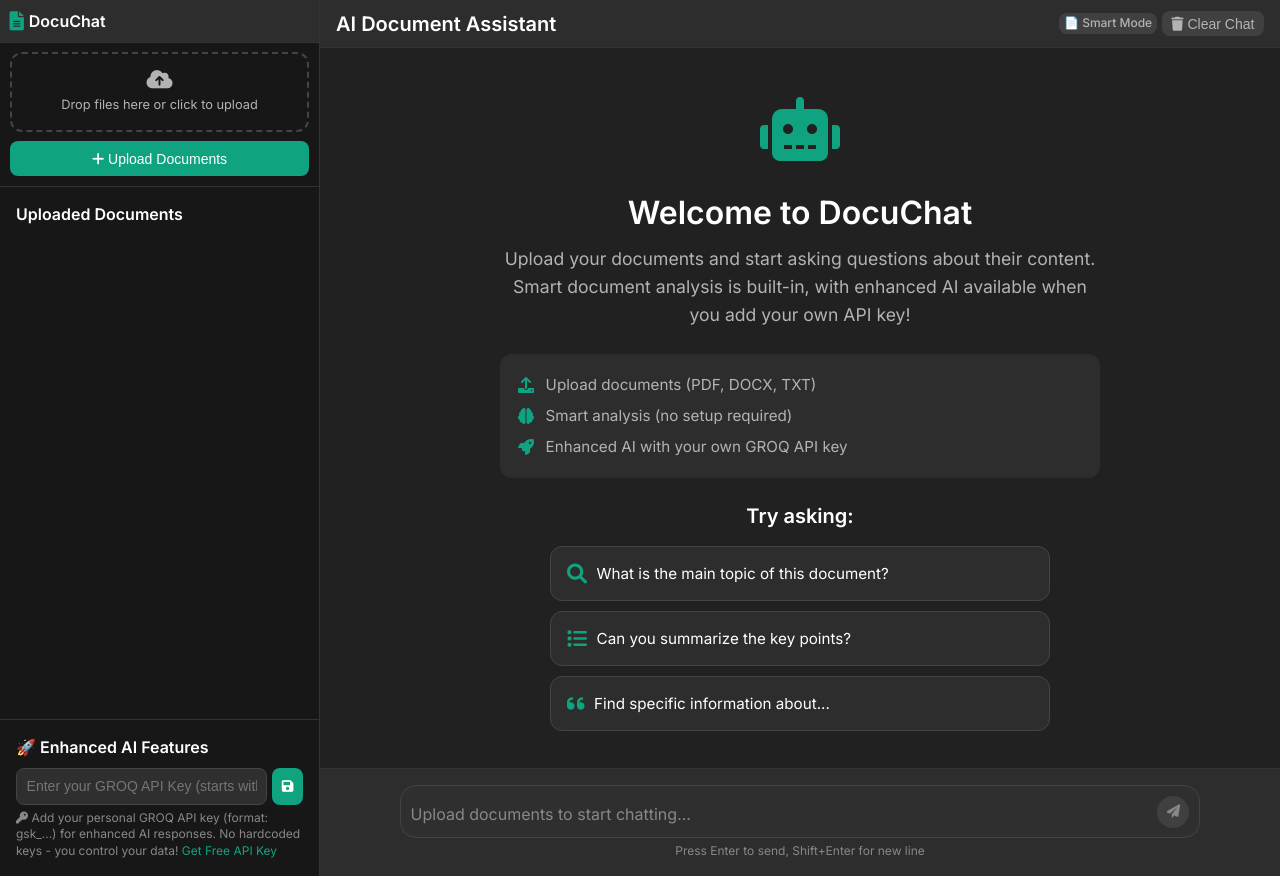
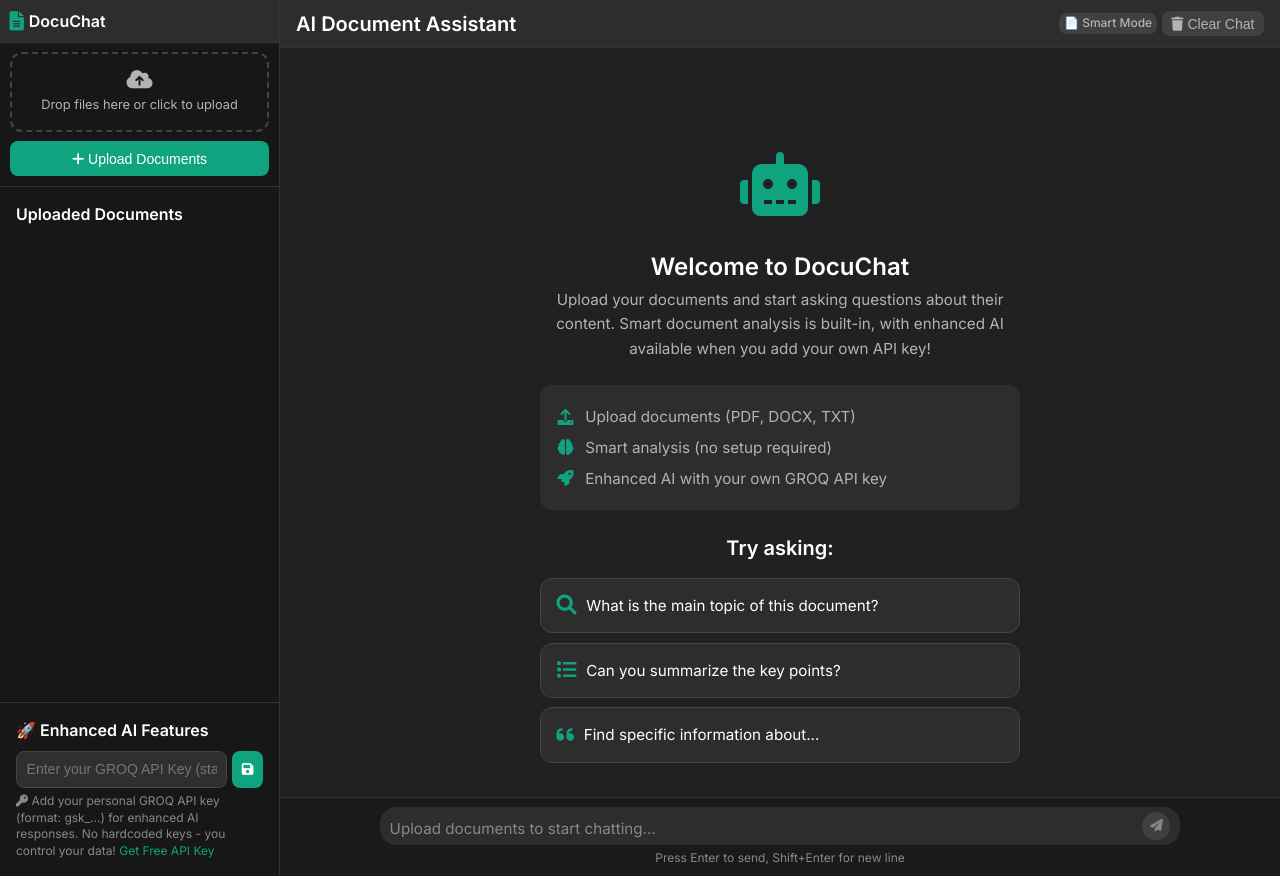
Before and after one commit to PrinceThummar011/Docuchat, a Flask app: page / in a window 1280 px wide. Run offline with Flask 3, Linux system fonts and the light colour scheme.

Commit message:
UI improvements: Compact design and fixed layout issues

```diff
--- a/static/style.css
+++ b/static/style.css
@@ -73,7 +73,7 @@ body {
 
 /* Sidebar Styles */
 .sidebar {
-    width: 320px;
+    width: 280px;
     background-color: var(--bg-sidebar);
     border-right: 1px solid var(--border-secondary);
     display: flex;
@@ -436,37 +436,51 @@ body {
     overflow-y: auto;
     background-color: var(--bg-chat);
     position: relative;
+    display: flex;
+    flex-direction: column;
+    height: calc(100vh - 140px);
 }
 
 /* Welcome Screen */
 .welcome-screen {
     display: flex;
-    align-items: center;
+    align-items: flex-start;
     justify-content: center;
-    height: 100%;
-    padding: var(--spacing-xl);
+    min-height: calc(100vh - 140px);
+    padding: var(--spacing-xl) var(--spacing-lg);
+    flex: 1;
+    position: relative;
+    z-index: 1;
+    overflow-y: auto;
+    padding-top: 60px;
 }
 
 .welcome-content {
     text-align: center;
-    max-width: 600px;
+    max-width: 500px;
+    width: 100%;
+    padding: var(--spacing-md);
+    margin-top: 20px;
 }
 
 .welcome-icon {
     font-size: 4rem;
     color: var(--text-accent);
     margin-bottom: var(--spacing-lg);
+    display: block;
+    line-height: 1.2;
+    padding: var(--spacing-md) 0;
 }
 
 .welcome-screen h2 {
-    font-size: 2rem;
+    font-size: 1.5rem;
     font-weight: 600;
     color: var(--text-primary);
-    margin-bottom: var(--spacing-md);
+    margin-bottom: var(--spacing-sm);
 }
 
 .welcome-screen p {
-    font-size: 1.1rem;
+    font-size: 0.95rem;
     color: var(--text-secondary);
     line-height: 1.6;
     margin-bottom: var(--spacing-xl);
@@ -634,9 +648,9 @@ body {
 
 /* Input Area */
 .input-area {
-    background-color: var(--bg-secondary);
+    background-color: var(--bg-primary);
     border-top: 1px solid var(--border-secondary);
-    padding: var(--spacing-lg);
+    padding: var(--spacing-md);
 }
 
 .input-container {
@@ -647,15 +661,16 @@ body {
 .input-wrapper {
     display: flex;
     align-items: end;
-    background-color: var(--bg-input);
-    border: 1px solid var(--border-primary);
+    background-color: var(--bg-secondary);
+    border: none;
     border-radius: var(--radius-xl);
-    padding: var(--spacing-md);
-    transition: border-color 0.2s ease;
+    padding: var(--spacing-sm) var(--spacing-md);
+    transition: background-color 0.2s ease;
+    box-shadow: none;
 }
 
 .input-wrapper:focus-within {
-    border-color: var(--text-accent);
+    background-color: var(--bg-tertiary);
 }
 
 .input-wrapper textarea {
@@ -665,10 +680,11 @@ body {
     outline: none;
     color: var(--text-primary);
     font-family: var(--font-primary);
-    font-size: 1rem;
+    font-size: 0.95rem;
     resize: none;
     max-height: 200px;
-    min-height: 24px;
+    min-height: 20px;
+    padding: var(--spacing-xs) 0;
 }
 
 .input-wrapper textarea::placeholder {
@@ -679,8 +695,8 @@ body {
     background-color: var(--text-accent);
     color: white;
     border: none;
-    width: 32px;
-    height: 32px;
+    width: 28px;
+    height: 28px;
     border-radius: 50%;
     cursor: pointer;
     display: flex;
@@ -688,6 +704,7 @@ body {
     justify-content: center;
     margin-left: var(--spacing-sm);
     transition: all 0.2s ease;
+    font-size: 0.8rem;
 }
 
 .send-button:hover:not(:disabled) {
@@ -720,15 +737,17 @@ body {
     display: flex;
     align-items: center;
     justify-content: center;
-    z-index: 1000;
+    z-index: 9999;
     opacity: 0;
     visibility: hidden;
     transition: all 0.3s ease;
+    pointer-events: none;
 }
 
 .loading-overlay.show {
     opacity: 1;
     visibility: visible;
+    pointer-events: auto;
 }
 
 .loading-content {
@@ -858,33 +877,33 @@ body {
     }
 
     .welcome-screen h2 {
-        font-size: 1.5rem;
+        font-size: 1.3rem;
     }
 
     .welcome-screen p {
-        font-size: 1rem;
+        font-size: 0.9rem;
     }
 }
 
 @media (max-width: 480px) {
     .sidebar {
-        width: 280px;
+        width: 260px;
     }
 
     .input-area {
-        padding: var(--spacing-md);
+        padding: var(--spacing-sm);
     }
 
     .chat-messages {
-        padding: var(--spacing-md);
+        padding: var(--spacing-sm);
     }
 
     .welcome-screen {
-        padding: var(--spacing-md);
+        padding: var(--spacing-sm);
     }
 
     .question-card {
-        padding: var(--spacing-md);
+        padding: var(--spacing-sm);
     }
 }
 
```
Also changed, not shown: GITHUB_DEPLOYMENT.md (deleted, +0 -135 lines), README.md, 1 other file.
